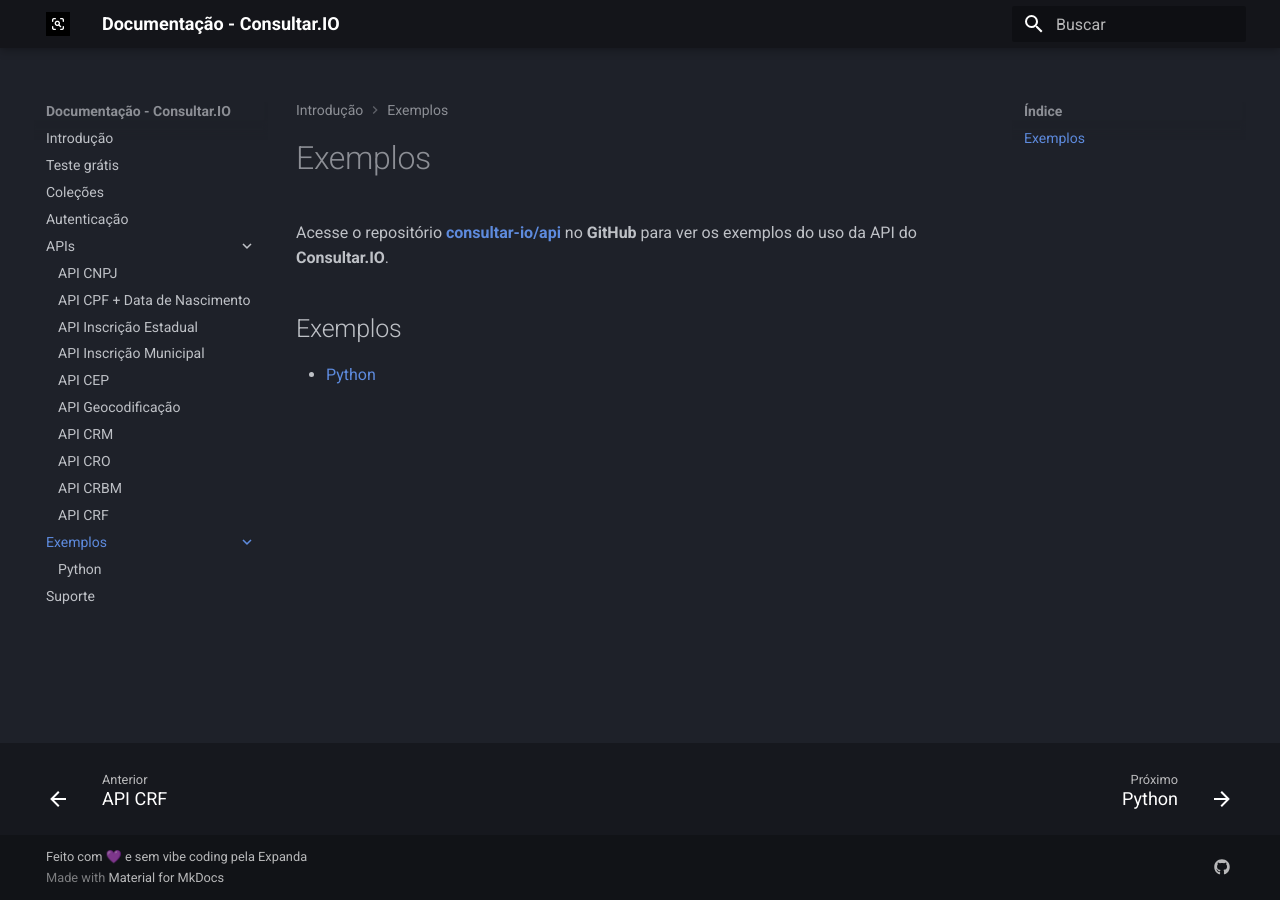
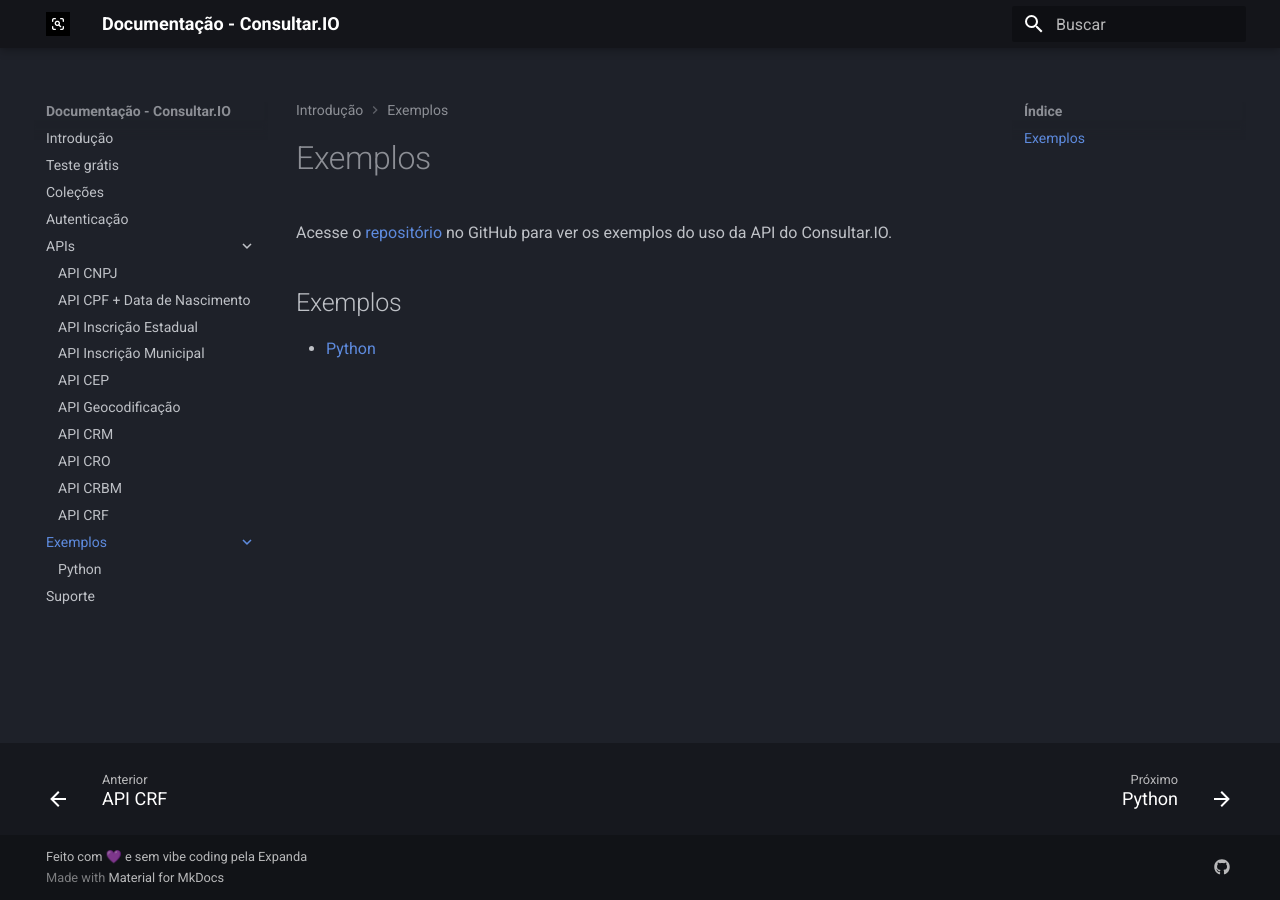
Before and after one commit to consultar-io/docs, an MkDocs documentation site: the page built from docs/exemplos/index.md, in a window 1280 px wide. Built offline with MkDocs 1.6.1 and Material for MkDocs 9.7.7, drawn with Linux system fonts in a browser that asks for light colours.

Commit message:
Refine documentation by removing bold formatting from links in index.md and python.md for improved readability and consistency.

```diff
--- a/docs/exemplos/index.md
+++ b/docs/exemplos/index.md
@@ -6,8 +6,7 @@ keywords: Exemplos, Código, API, Webservice, Web Service, Integração, Consult
 
 # Exemplos
 
-Acesse o repositório **[consultar-io/api](https://github.com/consultar-io/exemplos-api)**
-no **GitHub** para ver os exemplos do uso da API do **Consultar.IO**.
+Acesse o [repositório](https://github.com/consultar-io/exemplos-api) no GitHub para ver os exemplos do uso da API do Consultar.IO.
 
 ## Exemplos
 
```
Also changed, not shown: docs/exemplos/python.md (+1 -1 lines).
